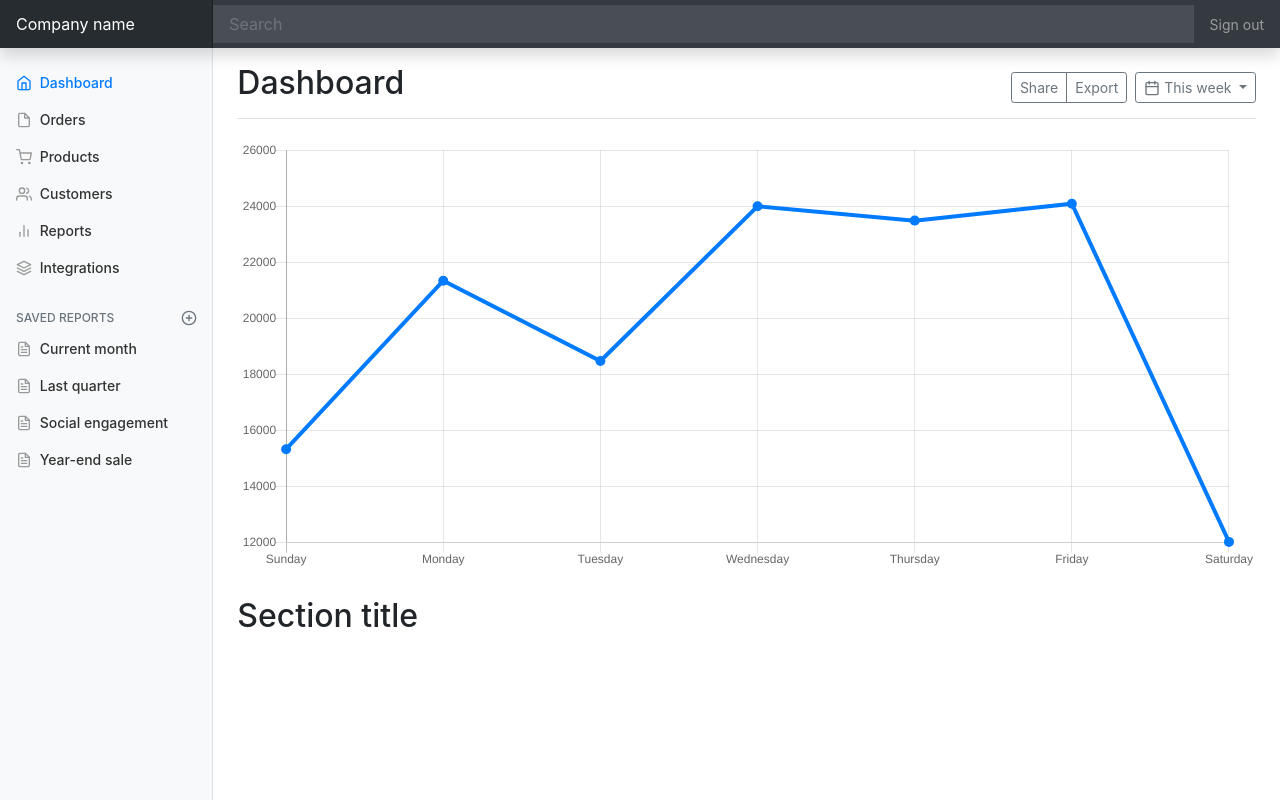
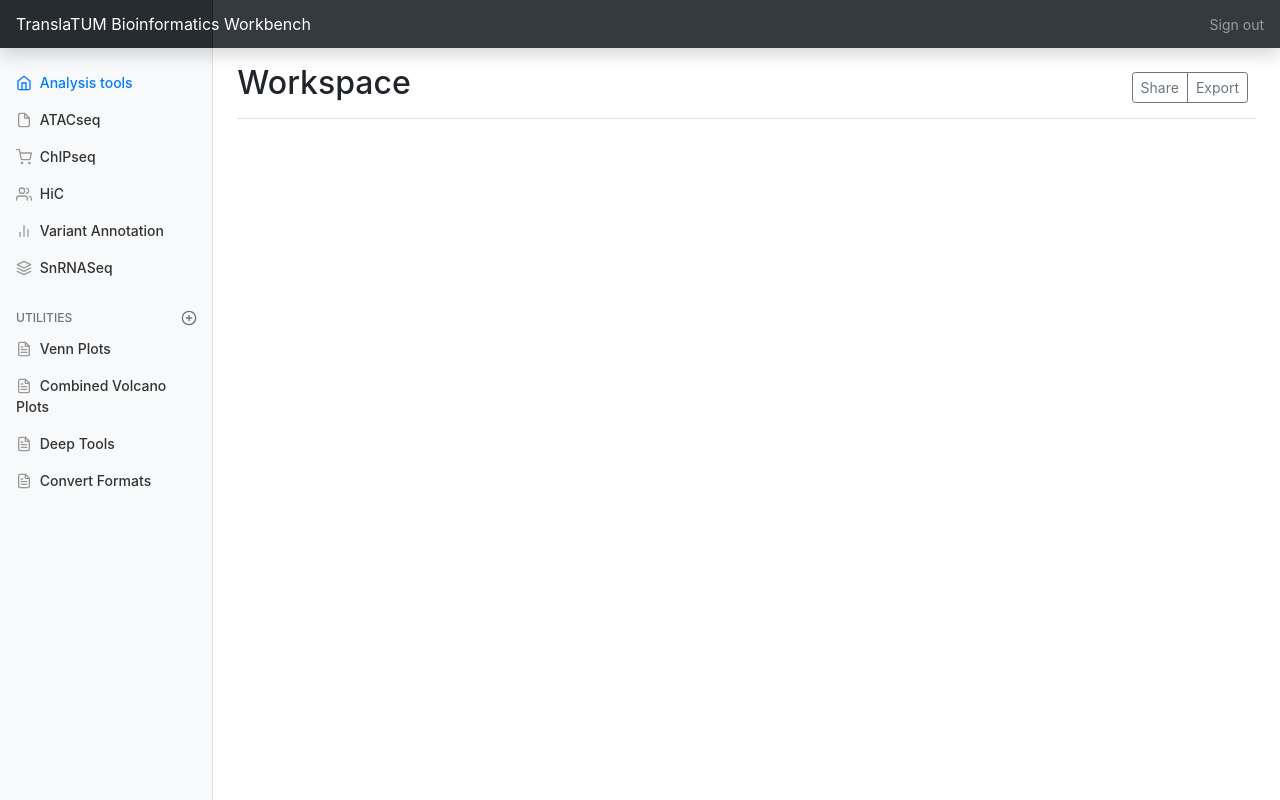
Before and after one commit to gauravj49/tbp, a Django app: template condor/src/templates/dashboard/dashboard_home.html in a window 1280 px wide. Run offline with Django 3.2, Linux system fonts and the light colour scheme; the template is opened without the code that fills it, so the values that code supplies are empty; some libraries are stand-ins or nearby versions.

Commit message:
Customized home and simple dashboard view

```diff
--- a/condor/src/condor/settings.py
+++ b/condor/src/condor/settings.py
@@ -44,6 +44,8 @@ INSTALLED_APPS = [
 
     # User defined apps
     'apps.user_management',
+    'apps.venn_plots',
+    'apps.workbench',
 ]
 
 MIDDLEWARE = [
--- a/condor/src/condor/urls.py
+++ b/condor/src/condor/urls.py
@@ -18,4 +18,5 @@ from django.urls import path, include
 urlpatterns = [
     path('admin/', admin.site.urls),
     path('', include('apps.user_management.urls')),
+    path('workbench/', include('apps.workbench.urls', namespace="apps.workbench")),
 ]
--- a/condor/src/templates/dashboard/dashboard_home.html
+++ b/condor/src/templates/dashboard/dashboard_home.html
@@ -1,13 +1,13 @@
+{% load static %}
 <!doctype html>
-{% load static %}
 <html lang="en">
   <head>
     <meta charset="utf-8">
-    <meta name="viewport" content="width=device-width, initial-scale=1, shrink-to-fit=no">
+    <meta name="viewport"    content="width=device-width, initial-scale=1, shrink-to-fit=no">
     <meta name="description" content="">
-    <meta name="author" content="Mark Otto, Jacob Thornton, and Bootstrap contributors">
-    <meta name="generator" content="Jekyll v4.0.1">
-    <title>Dashboard Template · Bootstrap</title>
+    <meta name="author"      content="Mark Otto, Jacob Thornton, and Bootstrap contributors">
+    <meta name="generator"   content="Jekyll v4.0.1">
+    <title>TranslaTUM Bioinformatics Workbench</title>
 
     <link rel="canonical" href="https://getbootstrap.com/docs/4.5/examples/dashboard/">
 
@@ -34,13 +34,13 @@
     <!-- Custom styles for this template -->
     <link href="{% static 'user_management/css/dashboard.css' %}" rel="stylesheet">
   </head>
+
   <body>
     <nav class="navbar navbar-dark sticky-top bg-dark flex-md-nowrap p-0 shadow">
-  <a class="navbar-brand col-md-3 col-lg-2 mr-0 px-3" href="#">Company name</a>
+      <a class="navbar-brand col-md-3 col-lg-2 mr-0 px-3" href="#">TranslaTUM Bioinformatics Workbench</a>
       <button class="navbar-toggler position-absolute d-md-none collapsed" type="button" data-toggle="collapse" data-target="#sidebarMenu" aria-controls="sidebarMenu" aria-expanded="false" aria-label="Toggle navigation">
         <span class="navbar-toggler-icon"></span>
       </button>
-  <input class="form-control form-control-dark w-100" type="text" placeholder="Search" aria-label="Search">
       <ul class="navbar-nav px-3">
         <li class="nav-item text-nowrap">
           <a class="nav-link" href="{% url 'logout' %}">Sign out</a>
@@ -56,43 +56,43 @@
           <li class="nav-item">
             <a class="nav-link active" href="#">
               <span data-feather="home"></span>
-              Dashboard <span class="sr-only">(current)</span>
+              Analysis tools <span class="sr-only">(current)</span>
             </a>
           </li>
           <li class="nav-item">
             <a class="nav-link" href="#">
               <span data-feather="file"></span>
-              Orders
+              ATACseq
             </a>
           </li>
           <li class="nav-item">
             <a class="nav-link" href="#">
               <span data-feather="shopping-cart"></span>
-              Products
+              ChIPseq
             </a>
           </li>
           <li class="nav-item">
             <a class="nav-link" href="#">
               <span data-feather="users"></span>
-              Customers
+              HiC
             </a>
           </li>
           <li class="nav-item">
             <a class="nav-link" href="#">
               <span data-feather="bar-chart-2"></span>
-              Reports
+              Variant Annotation
             </a>
           </li>
           <li class="nav-item">
             <a class="nav-link" href="#">
               <span data-feather="layers"></span>
-              Integrations
+              SnRNASeq
             </a>
           </li>
         </ul>
 
         <h6 class="sidebar-heading d-flex justify-content-between align-items-center px-3 mt-4 mb-1 text-muted">
-          <span>Saved reports</span>
+          <span>Utilities</span>
           <a class="d-flex align-items-center text-muted" href="#" aria-label="Add a new report">
             <span data-feather="plus-circle"></span>
           </a>
@@ -101,25 +101,25 @@
           <li class="nav-item">
             <a class="nav-link" href="#">
               <span data-feather="file-text"></span>
-              Current month
+              Venn Plots
             </a>
           </li>
           <li class="nav-item">
             <a class="nav-link" href="#">
               <span data-feather="file-text"></span>
-              Last quarter
+              Combined Volcano Plots
             </a>
           </li>
           <li class="nav-item">
             <a class="nav-link" href="#">
               <span data-feather="file-text"></span>
-              Social engagement
+              Deep Tools
             </a>
           </li>
           <li class="nav-item">
             <a class="nav-link" href="#">
               <span data-feather="file-text"></span>
-              Year-end sale
+              Convert Formats
             </a>
           </li>
         </ul>
@@ -128,22 +128,24 @@
 
     <main role="main" class="col-md-9 ml-sm-auto col-lg-10 px-md-4">
       <div class="d-flex justify-content-between flex-wrap flex-md-nowrap align-items-center pt-3 pb-2 mb-3 border-bottom">
-        <h1 class="h2">Dashboard</h1>
+        <h1 class="h2">Workspace</h1>
         <div class="btn-toolbar mb-2 mb-md-0">
           <div class="btn-group mr-2">
             <button type="button" class="btn btn-sm btn-outline-secondary">Share</button>
             <button type="button" class="btn btn-sm btn-outline-secondary">Export</button>
           </div>
-          <button type="button" class="btn btn-sm btn-outline-secondary dropdown-toggle">
-            <span data-feather="calendar"></span>
-            This week
-          </button>
         </div>
       </div>
 
-      <canvas class="my-4 w-100" id="myChart" width="900" height="380"></canvas>
+      {% comment %} <canvas class="my-4 w-100" id="myChart" width="900" height="380"></canvas> {% endcomment %}
+      {% comment %} Workspace {% endcomment %}
+      <div class="container">
+        <main>
+          {% block content %}
+          {% endblock %}
+        </main>
+      </div>
 
-      <h2>Section title</h2>
     </main>
   </div>
 </div>
```
Also changed, not shown: condor/src/apps/user_management/views.py (+4 -4 lines), condor/src/templates/base.html (+23 -15 lines), condor/src/templates/index.html (+14 -14 lines), condor/src/db.sqlite3, 1 other file. Lines whose indentation alone changed are shown as unchanged.
